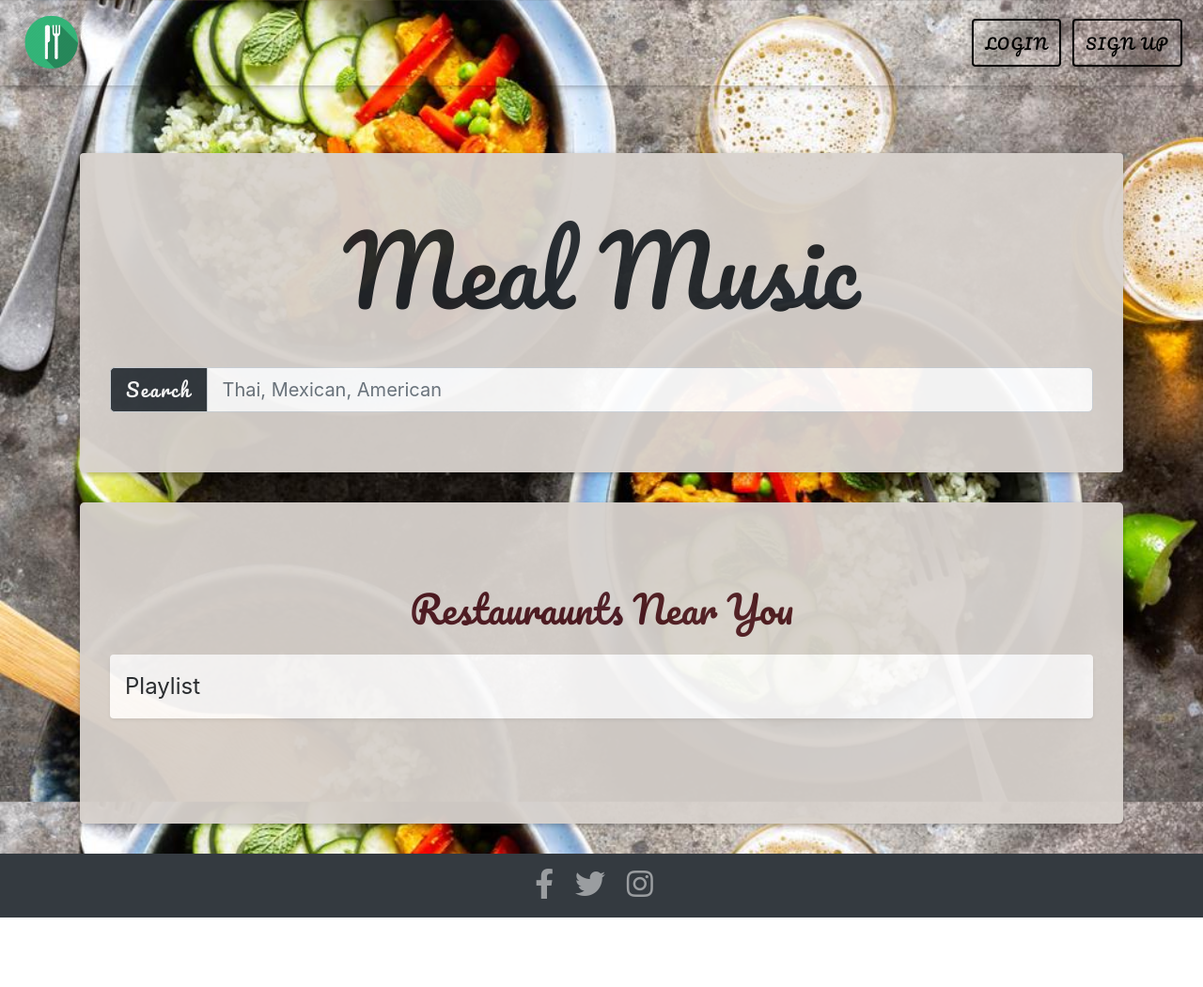
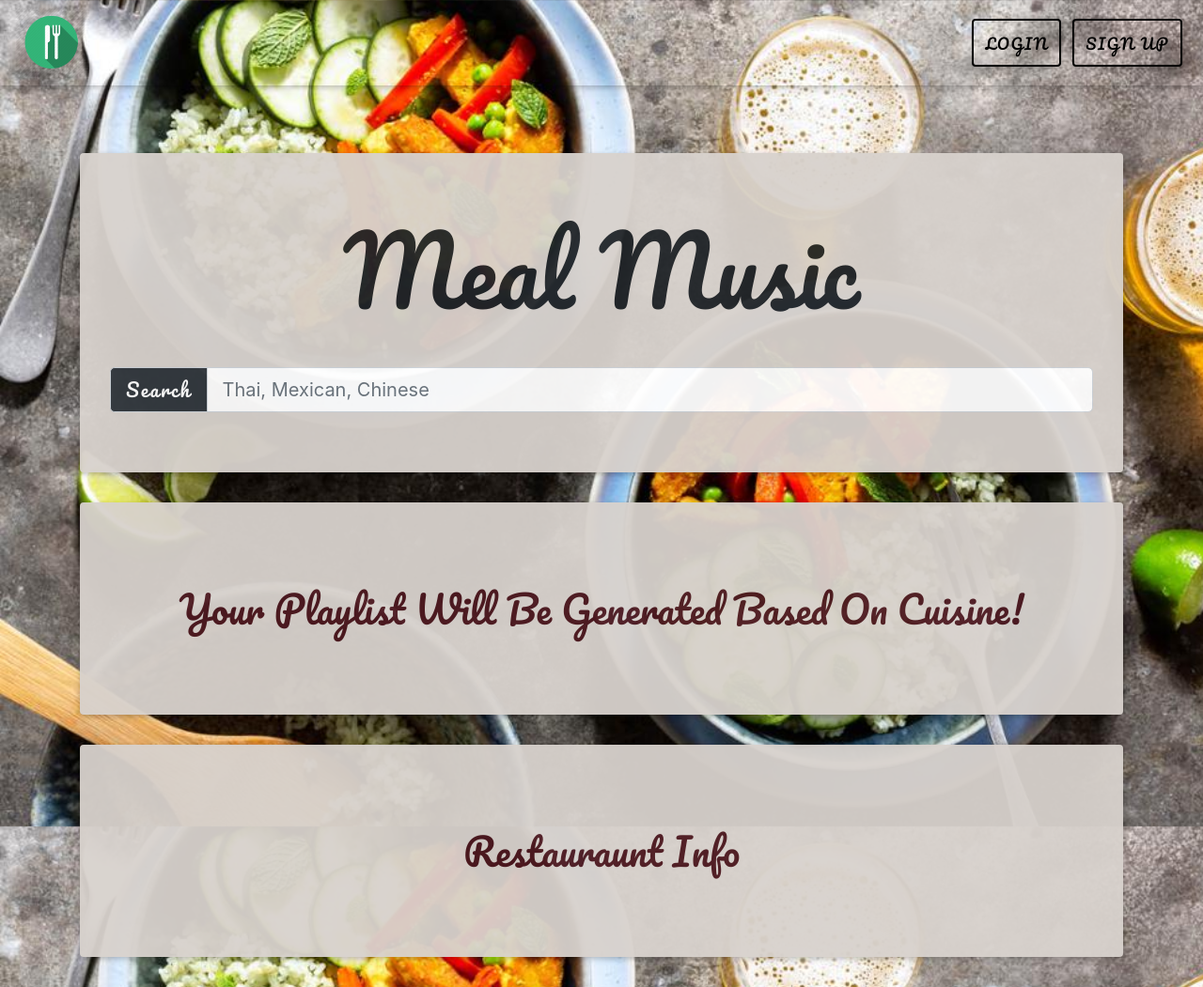
Before and after one commit to FredsGitHubAccount/Meal-Music, a plain HTML site: page index.html in a window 1280 px wide. Shown: the top 1051 px of the page at 94% size. Before the commit the page ends 977 px from the top, so only its background shows below. Drawn offline with nearby package versions, Linux system fonts and the light colour scheme.

Commit message:
cleaned up image display & minor html changes

```diff
--- a/assets/css/style.css
+++ b/assets/css/style.css
@@ -2,11 +2,11 @@ body {
     background-image: url("../images/bk-img.jpg");
     background-size: cover;
     font-size: 24px!important;
-    height: 100%;
+
   }
 
 html {
-    height: 100%;
+    height: 110%;
   }
 
 .jumbotron {
--- a/assets/javascript/app.js
+++ b/assets/javascript/app.js
@@ -1,9 +1,7 @@
-
-
-
+// Yelp Api-Key
 let apiKEY = "Bearer lhxtMMrJKWK0-jlsuWz-Nr_TLtpMP00yllbOkFIDCP3GE9RQpZ0i9DBLzwNhvI5jsRPTZcQzoKAgoXiQbk1RkN_nokEXjigC5mozh90EGcO6217_NOGZtSxpm_hIXXYx"
 
-
+// Constructs yelp URL based on location & categories
 function buildQueryUrl () {
 
 let queryURL = `https://cors-anywhere.herokuapp.com/https://api.yelp.com/v3/businesses/search?`
@@ -17,9 +15,6 @@ queryParams.limit = 3
 return queryURL + $.param(queryParams)
 
 }
-
-
-
 
 $("#rest-search").on("click",function(event){
 
@@ -38,7 +33,9 @@ $.ajax({
 }).then(function(response){
 
     $("#rest-input").val("")
-    shortcut = response.businesses
+
+    let shortcut = response.businesses
+    $("#restaurants-text").empty()
 
     for (let i = 0; i < shortcut.length; i++){
         console.log(shortcut[i].name)
--- a/index.html
+++ b/index.html
@@ -30,7 +30,7 @@
 <!-- header jumbotron -->
 
 <body>
-  <div class="body-container">
+
   <br>
   <div class="container">
     <div class="jumbotron rounded">
@@ -44,29 +44,30 @@
           <div class="input-group-prepend">
             <button type="submit" class="input-group-text bg-dark text-white" id="rest-search">Search</button>
           </div>
-            <input type="text" placeholder="Thai, Mexican, American" id="rest-input"class="form-control" aria-label="Large"
-              aria-describedby="inputGroup-sizing-sm">
+          <input type="text" placeholder="Thai, Mexican, Chinese" id="rest-input" class="form-control"
+            aria-label="Large" aria-describedby="inputGroup-sizing-sm">
         </div>
       </form>
     </div>
-      <!-- restauraunt display jumbotron -->
-      <div class="jumbotron">
-        <h1 id="rest">Restauraunts Near You</h1>
-        <div id="rest-holder">
-
   </div>
-        <!-- playlist jumbotron -->
-        <div class="jumbotron col-xl-12 bg-white shadow-sm p-3 mb-5 rounded i">
-          <div class="row">
-            <div class="col-xl-12">
-              Playlist
-              <div id=playlist-holder>
+  <!-- Playlist Holder -->
+  <div class="container">
+    <div class="jumbotron rounded">
+      <h1 id="rest"><span id="playlist-text">Your Playlist Will Be Generated Based On Cuisine!</span></h1>
+      <div id="playlist-holder">
       </div>
     </div>
   </div>
+  <!-- Restaurant Holder -->
+  <div class="container">
+    <div class="jumbotron rounded">
+      <h1 id="rest"><span id="restaurants-text">Restauraunt Info</span></h1>
+      <div id="rest-holder">
       </div>
     </div>
   </div>
+
+
 
   <!-- Footer -->
 
@@ -89,5 +90,3 @@
 <script src="assets/javascript/app.js"></script>
 
 </html>
-
-<!-- Fixed ajax script, fixed bootstrap script -->
```
Lines whose indentation alone changed are shown as unchanged.
